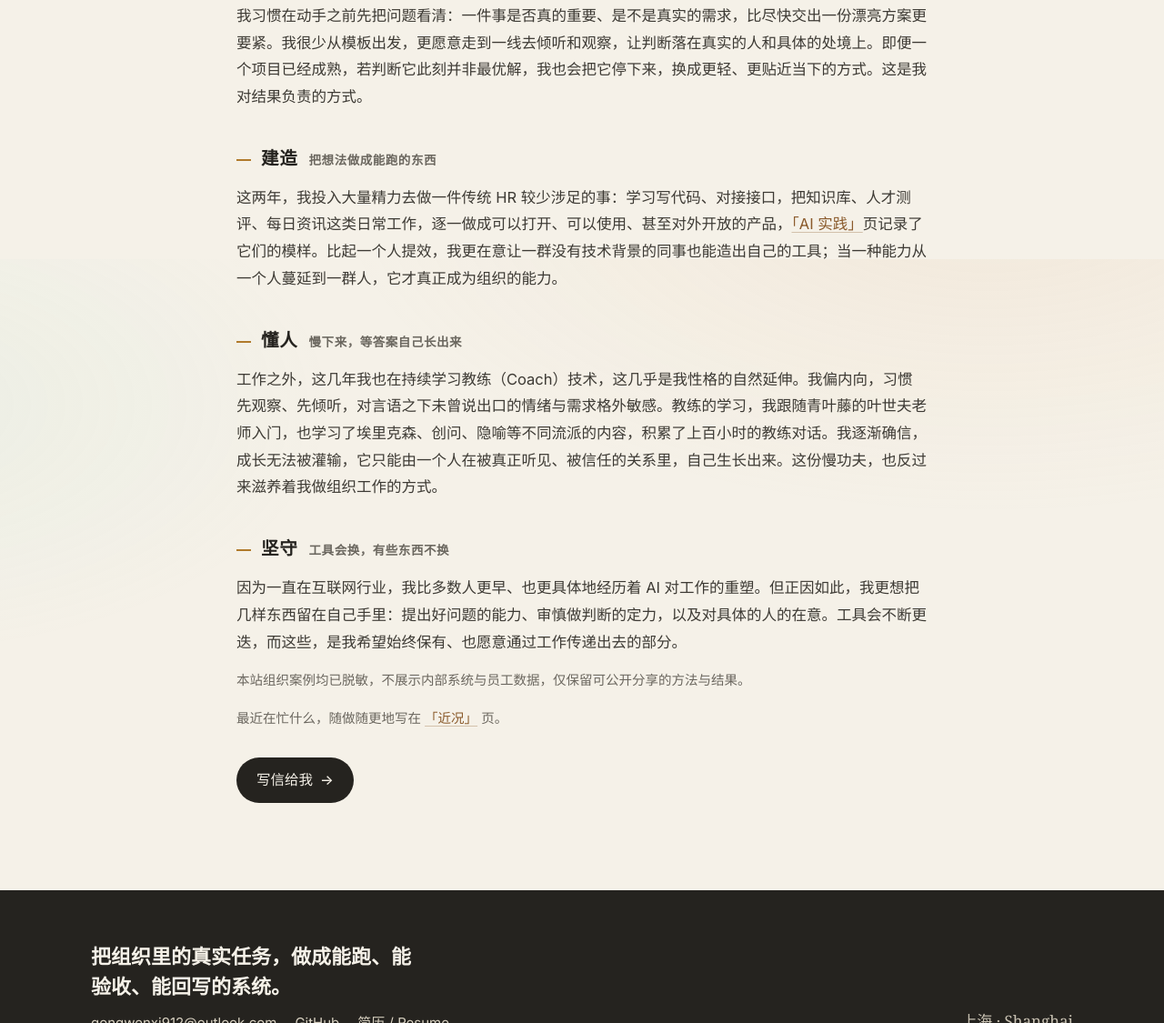
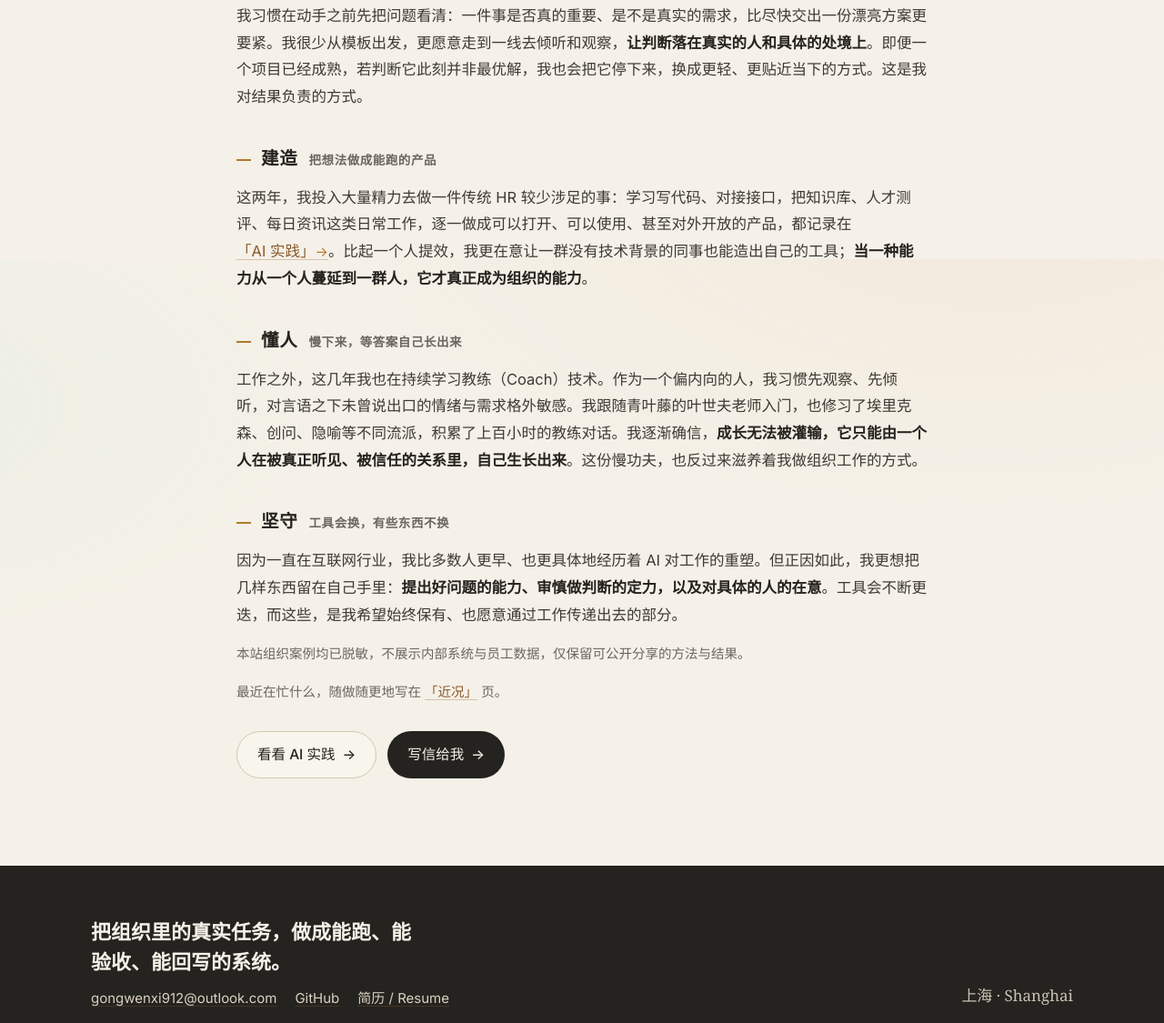
Before and after one commit to hiciki-1029/hiciki-1029.github.io, an Astro site: page /about in a window 1280 px wide. Shown: the part 515-1640 px from the top of the page at 91% size. Built offline with nearby package versions, Linux system fonts and the light colour scheme; Astro itself is replaced by a stand-in of ours.

Commit message:
关于页体验优化：首屏定位句、关键句轻加粗、AI实践双入口按钮、懂人段收紧(保留师承)

```diff
--- a/src/pages/about.astro
+++ b/src/pages/about.astro
@@ -11,7 +11,7 @@ import BaseLayout from "../layouts/BaseLayout.astro";
     <div>
       <span class="eyebrow">ABOUT · 关于我</span>
       <h1>我是熙熙，也叫 Ciki。</h1>
-      <p class="sub">组织与人才发展 × AI 实践 × 教练，现居上海。</p>
+      <p class="sub">十余年组织与人才发展：用教练读懂人，亲手把 AI 做成产品。现居上海。</p>
     </div>
   </section>
 
@@ -22,22 +22,22 @@ import BaseLayout from "../layouts/BaseLayout.astro";
 
     <h2 class="akw"><span class="k">判断</span><span class="g">先看清，再动手</span></h2>
     <p>
-      我习惯在动手之前先把问题看清：一件事是否真的重要、是不是真实的需求，比尽快交出一份漂亮方案更要紧。我很少从模板出发，更愿意走到一线去倾听和观察，让判断落在真实的人和具体的处境上。即便一个项目已经成熟，若判断它此刻并非最优解，我也会把它停下来，换成更轻、更贴近当下的方式。这是我对结果负责的方式。
+      我习惯在动手之前先把问题看清：一件事是否真的重要、是不是真实的需求，比尽快交出一份漂亮方案更要紧。我很少从模板出发，更愿意走到一线去倾听和观察，<strong>让判断落在真实的人和具体的处境上</strong>。即便一个项目已经成熟，若判断它此刻并非最优解，我也会把它停下来，换成更轻、更贴近当下的方式。这是我对结果负责的方式。
     </p>
 
-    <h2 class="akw"><span class="k">建造</span><span class="g">把想法做成能跑的东西</span></h2>
+    <h2 class="akw"><span class="k">建造</span><span class="g">把想法做成能跑的产品</span></h2>
     <p>
-      这两年，我投入大量精力去做一件传统 HR 较少涉足的事：学习写代码、对接接口，把知识库、人才测评、每日资讯这类日常工作，逐一做成可以打开、可以使用、甚至对外开放的产品，<a href="/systems/">「AI 实践」</a>页记录了它们的模样。比起一个人提效，我更在意让一群没有技术背景的同事也能造出自己的工具；当一种能力从一个人蔓延到一群人，它才真正成为组织的能力。
+      这两年，我投入大量精力去做一件传统 HR 较少涉足的事：学习写代码、对接接口，把知识库、人才测评、每日资讯这类日常工作，逐一做成可以打开、可以使用、甚至对外开放的产品，都记录在 <a href="/systems/">「AI 实践」<span class="lnk-arrow">→</span></a>。比起一个人提效，我更在意让一群没有技术背景的同事也能造出自己的工具；<strong>当一种能力从一个人蔓延到一群人，它才真正成为组织的能力</strong>。
     </p>
 
     <h2 class="akw"><span class="k">懂人</span><span class="g">慢下来，等答案自己长出来</span></h2>
     <p>
-      工作之外，这几年我也在持续学习教练（Coach）技术，这几乎是我性格的自然延伸。我偏内向，习惯先观察、先倾听，对言语之下未曾说出口的情绪与需求格外敏感。教练的学习，我跟随青叶藤的叶世夫老师入门，也学习了埃里克森、创问、隐喻等不同流派的内容，积累了上百小时的教练对话。我逐渐确信，成长无法被灌输，它只能由一个人在被真正听见、被信任的关系里，自己生长出来。这份慢功夫，也反过来滋养着我做组织工作的方式。
+      工作之外，这几年我也在持续学习教练（Coach）技术。作为一个偏内向的人，我习惯先观察、先倾听，对言语之下未曾说出口的情绪与需求格外敏感。我跟随青叶藤的叶世夫老师入门，也修习了埃里克森、创问、隐喻等不同流派，积累了上百小时的教练对话。我逐渐确信，<strong>成长无法被灌输，它只能由一个人在被真正听见、被信任的关系里，自己生长出来</strong>。这份慢功夫，也反过来滋养着我做组织工作的方式。
     </p>
 
     <h2 class="akw"><span class="k">坚守</span><span class="g">工具会换，有些东西不换</span></h2>
     <p>
-      因为一直在互联网行业，我比多数人更早、也更具体地经历着 AI 对工作的重塑。但正因如此，我更想把几样东西留在自己手里：提出好问题的能力、审慎做判断的定力，以及对具体的人的在意。工具会不断更迭，而这些，是我希望始终保有、也愿意通过工作传递出去的部分。
+      因为一直在互联网行业，我比多数人更早、也更具体地经历着 AI 对工作的重塑。但正因如此，我更想把几样东西留在自己手里：<strong>提出好问题的能力、审慎做判断的定力，以及对具体的人的在意</strong>。工具会不断更迭，而这些，是我希望始终保有、也愿意通过工作传递出去的部分。
     </p>
 
     <p class="about-note">
@@ -48,9 +48,10 @@ import BaseLayout from "../layouts/BaseLayout.astro";
       最近在忙什么，随做随更地写在 <a href="/now/">「近况」</a> 页。
     </p>
 
-    <p style="margin-top:30px;">
+    <div class="about-actions">
+      <a class="btn btn-ghost" href="/systems/">看看 AI 实践 <span class="arrow">→</span></a>
       <a class="btn btn-primary" href="mailto:gongwenxi912@outlook.com">写信给我 <span class="arrow">→</span></a>
-    </p>
+    </div>
     <!-- 教练对话 / 深度交流：后续把微信号或二维码放这里 -->
   </article>
 </BaseLayout>
@@ -63,7 +64,10 @@ import BaseLayout from "../layouts/BaseLayout.astro";
   }
   .about-head h1 { margin: 10px 0 8px; font-size: clamp(28px, 4.5vw, 40px); }
   .about-prose { margin-top: 30px; }
+  .about-prose strong { color: var(--ink); font-weight: 600; }
+  .about-prose a .lnk-arrow { color: var(--ochre-soft); font-size: 0.92em; }
   .about-note { color: var(--muted); font-size: 14.5px; }
+  .about-actions { display: flex; flex-wrap: wrap; gap: 12px; margin-top: 30px; }
   .akw {
     display: flex; align-items: baseline; gap: 12px; flex-wrap: wrap;
     margin: 34px 0 12px; font-family: var(--serif);
@@ -81,5 +85,6 @@ import BaseLayout from "../layouts/BaseLayout.astro";
     .about-head { gap: 16px; }
     .about-avatar { width: 92px; height: 92px; }
     .akw { gap: 8px; }
+    .about-actions .btn { flex: 1 1 auto; justify-content: center; }
   }
 </style>
```
